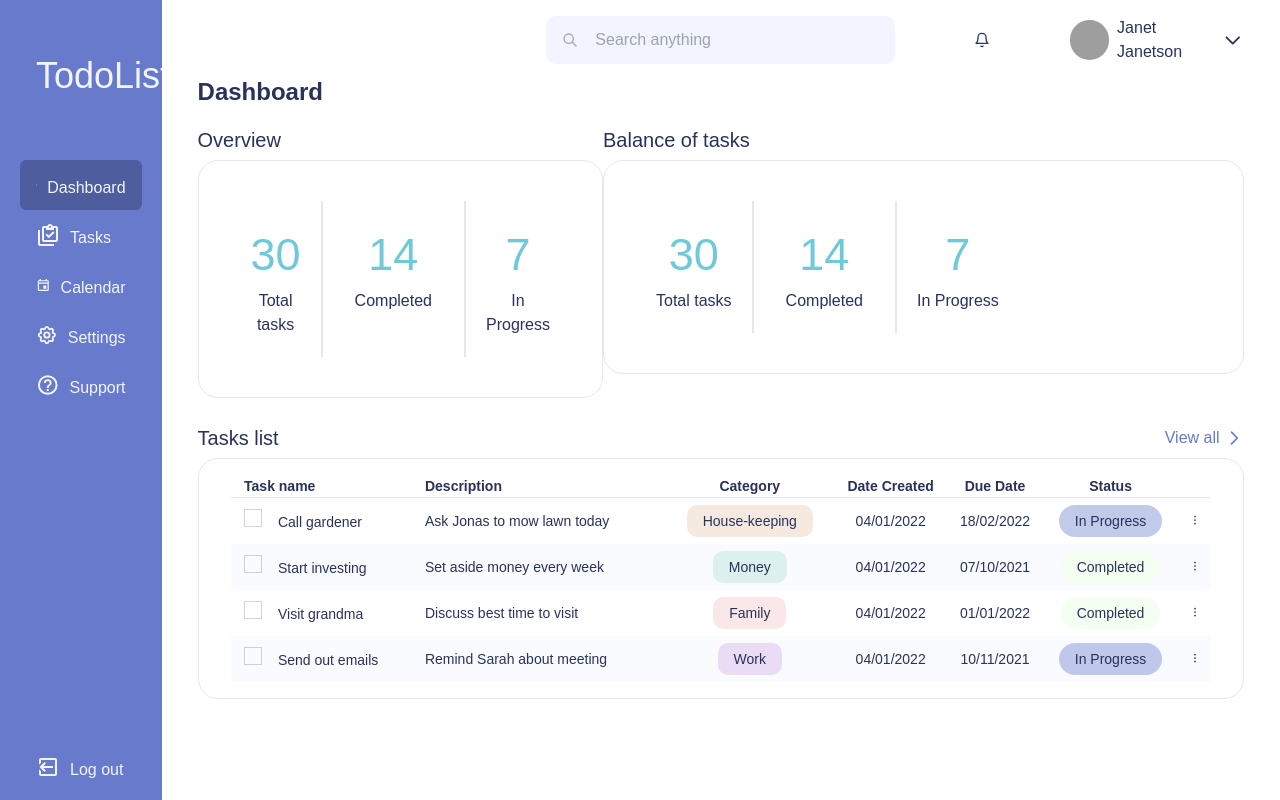
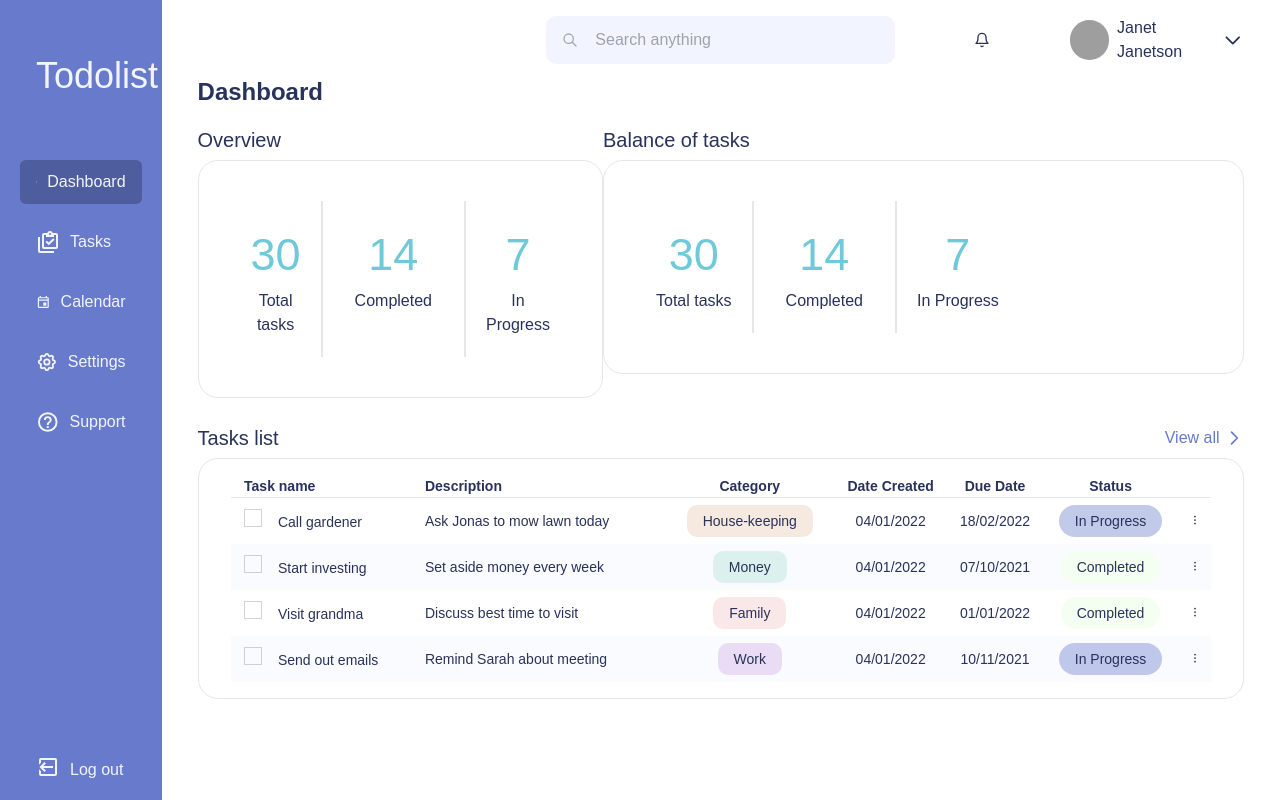
Before and after one commit to Beth-Taiwo/todolist, a Nuxt app: page /dashboard in a window 1280 px wide. Built offline with nearby package versions, Linux system fonts and the light colour scheme; grey boxes are pictures that could not be loaded; a web font is replaced by a local one.

Commit message:
margin added

```diff
--- a/components/LeftMenu.vue
+++ b/components/LeftMenu.vue
@@ -2,15 +2,15 @@
   <div class="h-screen w-[263px] sidebar bg-lightBlue text-lightGrey">
     <div class="flex flex-col h-full">
       <div class="w-full ml-9 my-14 text-4xl">
-        <h1>TodoList</h1>
+        <h1>Todolist</h1>
       </div>
 
       <div class="flex-grow flex flex-col justify-between pb-2">
-        <div id="menu" class="w-full flex flex-col pt-2">
+        <div id="menu" class="w-full flex flex-col pt-2 space-y-4">
           <nuxt-link
             v-for="menu in menuItems"
             :key="menu.name"
-            class="space-x-2.5 space-y-1.5 mx-5 py-2.5 px-4 focus:outline-none flex items-center rounded-md hover:bg-[#29325A66] bg-opacity-50"
+            class="space-x-2.5 mx-5 py-2.5 px-4 focus:outline-none flex items-center rounded-md hover:bg-[#29325A66] bg-opacity-50"
             :to="menu.url"
             :title="menu.name"
           >
```
